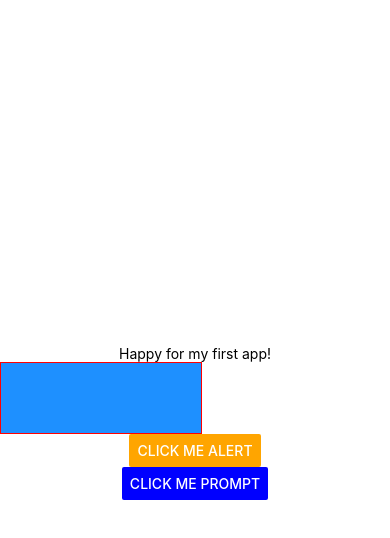
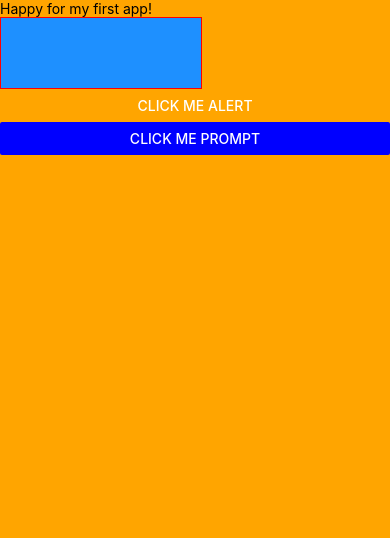
Before and after one commit to Yajassardana/SellOn-React-native, a React Native app: screen / in a window 390 px wide. Shown: the top 538 px of the page. Built offline with nearby package versions, Linux system fonts and the light colour scheme; grey boxes are pictures that could not be loaded.

Commit message:
platform module

```diff
--- a/App.js
+++ b/App.js
@@ -11,11 +11,12 @@ import {
 	TouchableNativeFeedback,
 	Button,
 	Alert, // alert is not a component, its a react native api with some built in methods
+	Platform,
 } from 'react-native';
 
 export default function App() {
 	return (
-		<SafeAreaView style={styles.container}>
+		<SafeAreaView style={[styles.container, containerStyle]}>
 			<Text onPress={() => console.log('pressed')}>
 				Happy for my first app!
 			</Text>
@@ -64,11 +65,12 @@ export default function App() {
 	);
 }
 
+const containerStyle = { backgroundColor: 'orange' };
+
 const styles = StyleSheet.create({
 	container: {
 		flex: 1,
 		backgroundColor: 'white',
-		alignItems: 'center',
-		justifyContent: 'center',
+		paddingTop: Platform.OS === 'android' ? 20 : 0, // Platform module has platoform info like OS and Version
 	},
 });
```
